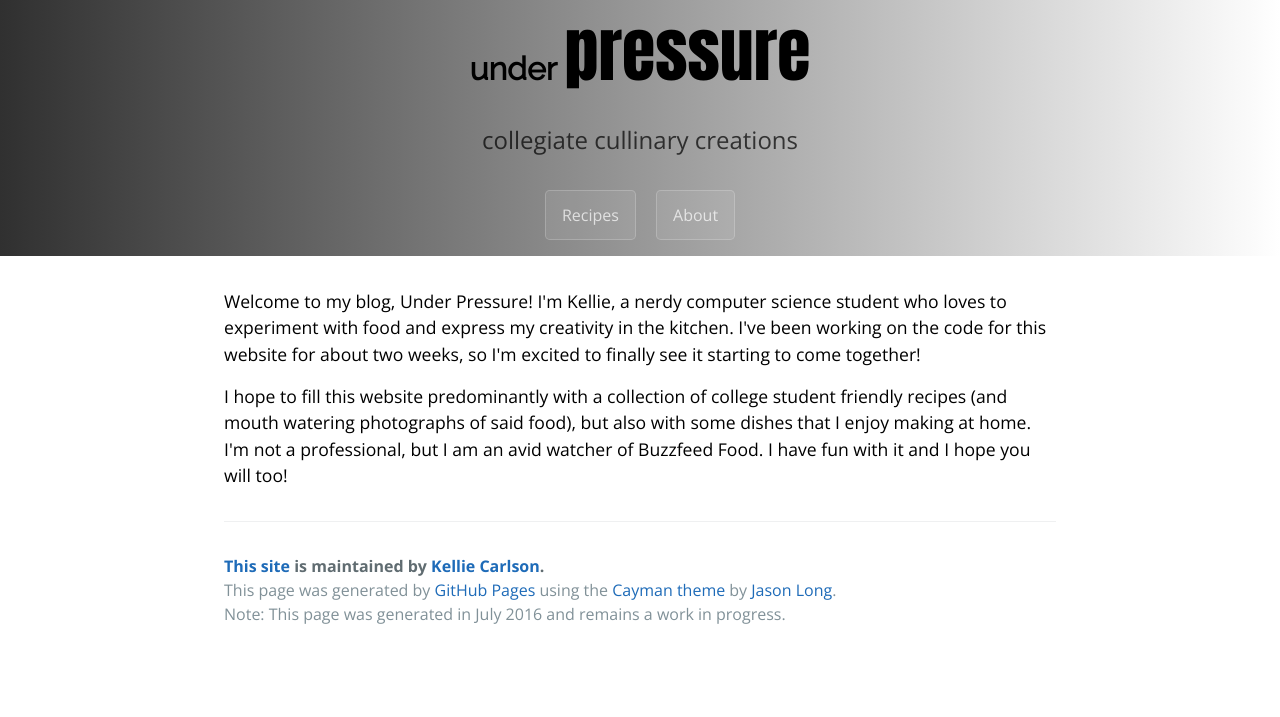
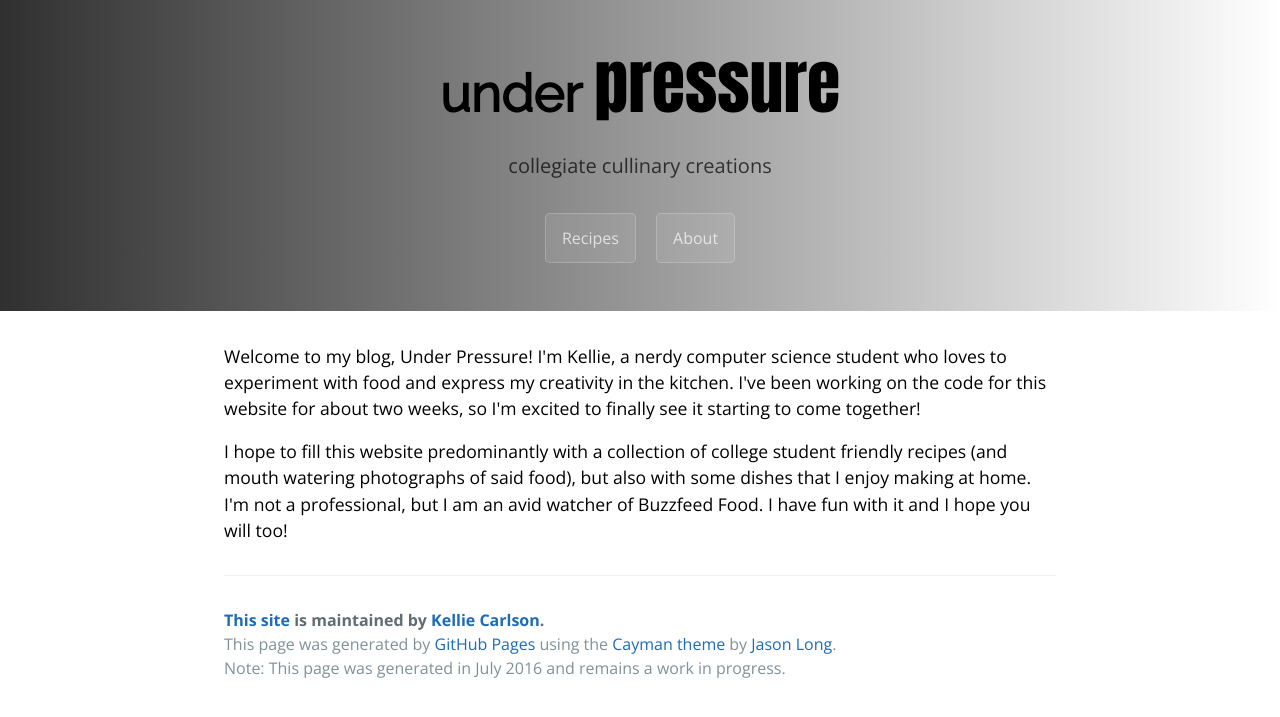
Before and after one commit to carlsonkellie/under_pressure_blog, a Jekyll site: the page built from _posts/2016-07-22-welcome.html, in a window 1280 px wide. Shown: the top 717 px of the page. Built offline with Jekyll 4.4.1, drawn with Linux system fonts in a browser that asks for light colours; some web fonts are replaced.

Commit message:
fix typos

```diff
--- a/css/cayman.css
+++ b/css/cayman.css
@@ -62,26 +62,26 @@ figure {
   background-color: #FFFFFF;
   background-image: linear-gradient(-90deg, #FFFFFF, #303030); }
   @media screen and (min-width: 64em) {
-    .blog-header {
+    .page-header {
       padding: 2rem 3rem; } }
   @media screen and (min-width: 42em) and (max-width: 64em) {
-    .blog-header {
+    .page-header {
       padding: 3rem 4rem; } }
   @media screen and (max-width: 42em) {
-    .blog-header {
+    .page-header {
       padding: 2rem 1rem; } }
 
 .project-name {
   margin-top: 0;
   margin-bottom: 0;  }
   @media screen and (min-width: 64em) {
-    .blog-name {
+    .project-name {
       font-size: 3.25rem; } }
   @media screen and (min-width: 42em) and (max-width: 64em) {
-    .blog-name {
+    .project-name {
       font-size: 2.25rem; } }
   @media screen and (max-width: 42em) {
-    .blog-name {
+    .project-name {
       font-size: 1.75rem; } }
 
 .project-tagline {
@@ -89,13 +89,13 @@ figure {
   font-weight: normal;
   opacity: 0.7; }
   @media screen and (min-width: 64em) {
-    .blog-tagline {
+    .project-tagline {
       font-size: 1.25rem; } }
   @media screen and (min-width: 42em) and (max-width: 64em) {
-    .blog-tagline {
+    .project-tagline {
       font-size: 1.15rem; } }
   @media screen and (max-width: 42em) {
-    .blog-tagline {
+    .project-tagline {
       font-size: 1rem; } }
 
 .main-content {
```
